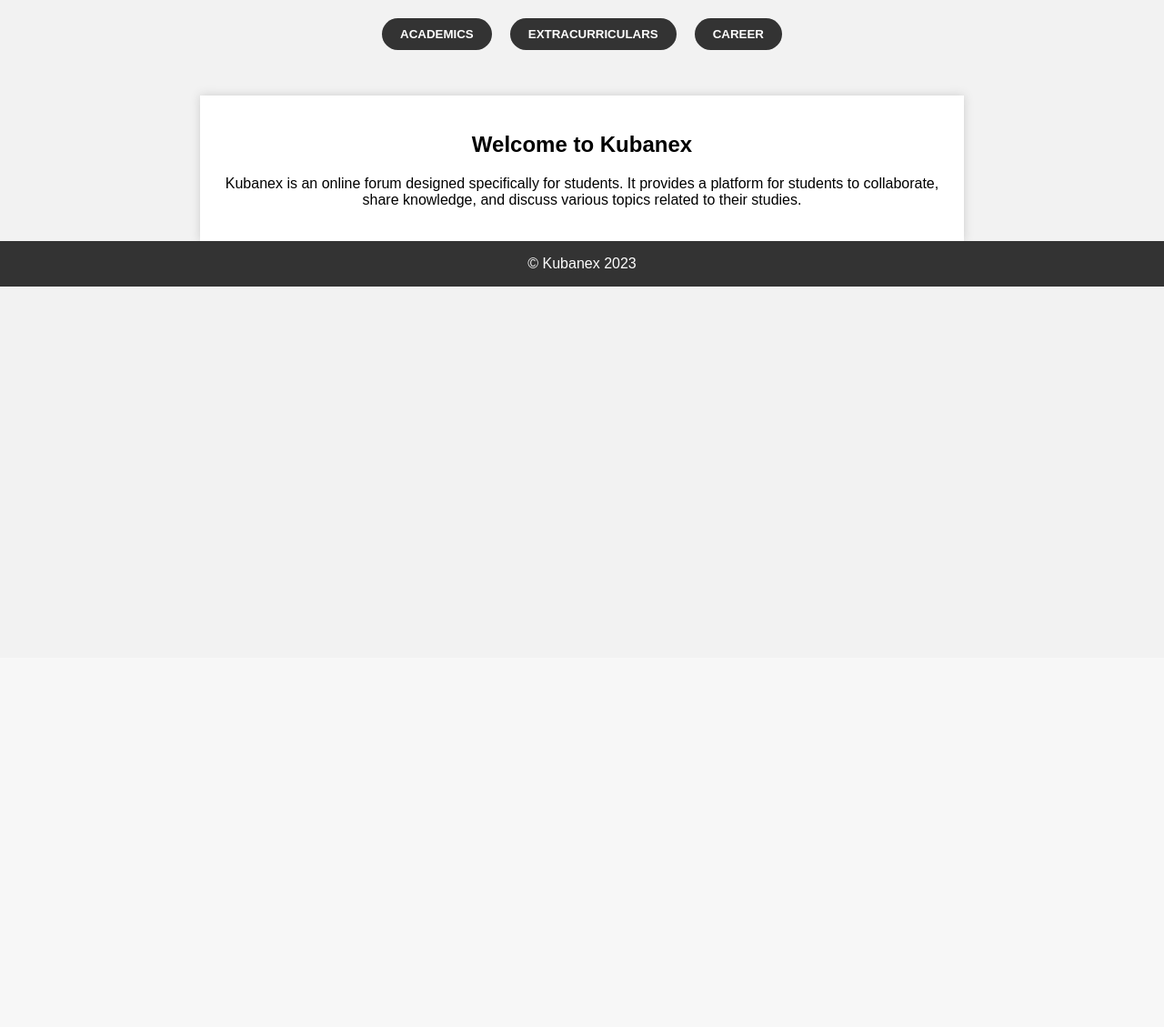
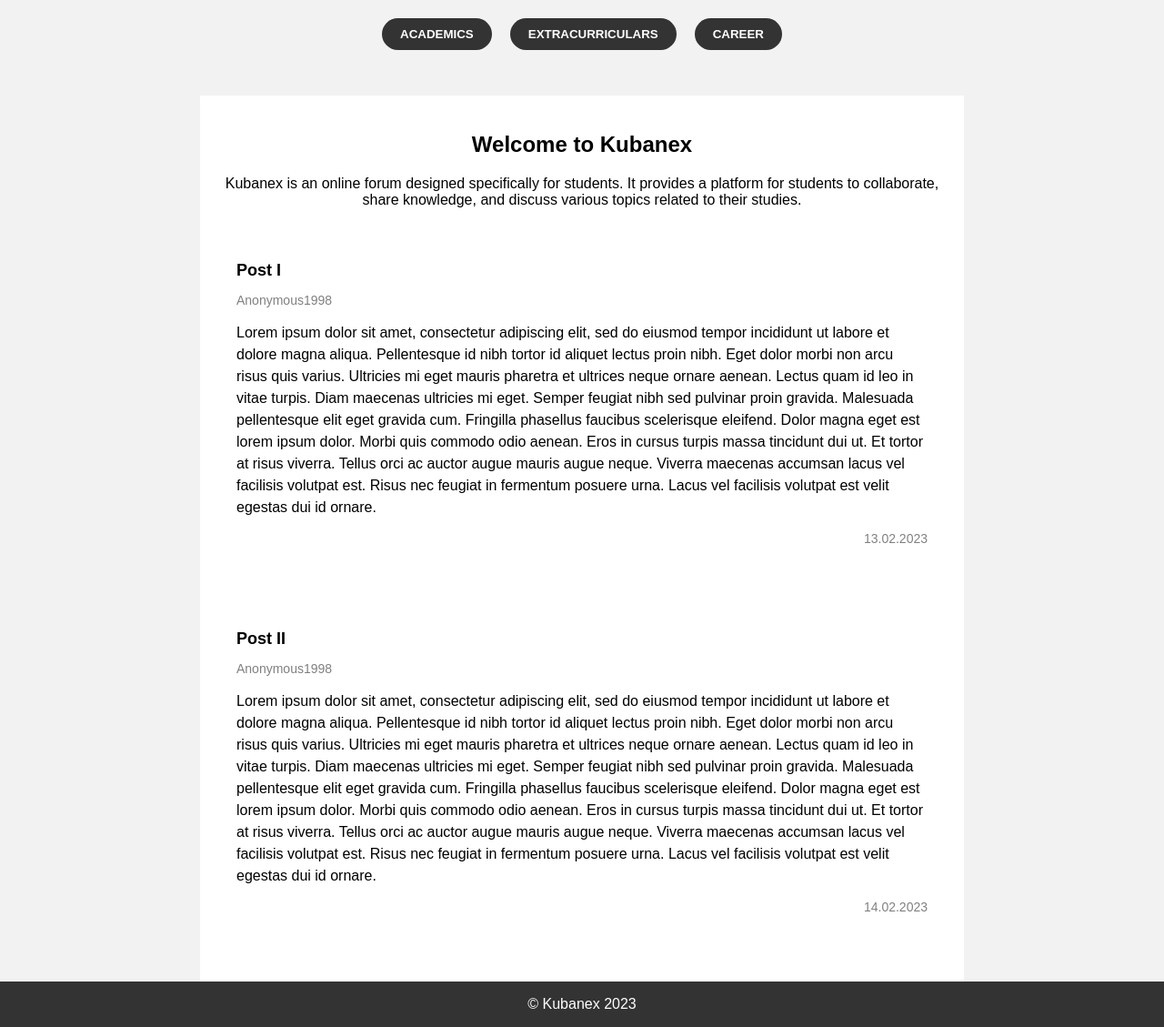
Before and after one commit to the-kingpaw/Kubanex, a Django app: page / in a window 1280 px wide. Shown: the part 77-1206 px from the top of the page at 91% size. Before the commit the page ends 392 px from the top, so only its background shows below. Run offline with Django 4.2, Linux system fonts and the light colour scheme.

Commit message:
updated frontend

```diff
--- a/kubanex_website/forum/static/forum/style.css
+++ b/kubanex_website/forum/static/forum/style.css
@@ -62,7 +62,7 @@ header nav a:hover {
 main {
   background-color: white;
   padding: 20px;
-  box-shadow: 0 0 10px #ccc;
+  /* box-shadow: 0 0 10px #ccc; */
   margin: 0 auto;
   max-width: 800px;
   text-align: center;
@@ -85,3 +85,37 @@ footer {
 footer p {
   margin: 0;
 }
+
+/* Post styles */
+
+.post {
+  background-color: white;
+  /* box-shadow: 0 0 10px #ccc; */
+  margin: 20px 0;
+  padding: 20px;
+  text-align: left;
+}
+
+.post .title {
+  font-size: 18px;
+  font-weight: bold;
+  margin-bottom: 10px;
+}
+
+.post .username {
+  font-size: 14px;
+  color: gray;
+  margin-bottom: 10px;
+}
+
+.post .content {
+  font-size: 16px;
+  line-height: 1.5;
+  margin-bottom: 10px;
+}
+
+.post .timestamp {
+  font-size: 14px;
+  color: gray;
+  text-align: right;
+}
--- a/kubanex_website/forum/templates/forum/index.html
+++ b/kubanex_website/forum/templates/forum/index.html
@@ -28,6 +28,25 @@
   <main style="margin-top: 50px;">
     <h2>Welcome to Kubanex</h2>
     <p>Kubanex is an online forum designed specifically for students. It provides a platform for students to collaborate, share knowledge, and discuss various topics related to their studies.</p>
+
+    <div class="post">
+      <p class="title">Post I</p>
+      <p class="username">Anonymous1998</p>
+      <p class="content">
+        Lorem ipsum dolor sit amet, consectetur adipiscing elit, sed do eiusmod tempor incididunt ut labore et dolore magna aliqua. Pellentesque id nibh tortor id aliquet lectus proin nibh. Eget dolor morbi non arcu risus quis varius. Ultricies mi eget mauris pharetra et ultrices neque ornare aenean. Lectus quam id leo in vitae turpis. Diam maecenas ultricies mi eget. Semper feugiat nibh sed pulvinar proin gravida. Malesuada pellentesque elit eget gravida cum. Fringilla phasellus faucibus scelerisque eleifend. Dolor magna eget est lorem ipsum dolor. Morbi quis commodo odio aenean. Eros in cursus turpis massa tincidunt dui ut. Et tortor at risus viverra. Tellus orci ac auctor augue mauris augue neque. Viverra maecenas accumsan lacus vel facilisis volutpat est. Risus nec feugiat in fermentum posuere urna. Lacus vel facilisis volutpat est velit egestas dui id ornare.
+      </p>
+      <p class="timestamp">13.02.2023</p>
+    </div>
+
+    <div class="post">
+      <p class="title">Post II</p>
+      <p class="username">Anonymous1998</p>
+      <p class="content">
+        Lorem ipsum dolor sit amet, consectetur adipiscing elit, sed do eiusmod tempor incididunt ut labore et dolore magna aliqua. Pellentesque id nibh tortor id aliquet lectus proin nibh. Eget dolor morbi non arcu risus quis varius. Ultricies mi eget mauris pharetra et ultrices neque ornare aenean. Lectus quam id leo in vitae turpis. Diam maecenas ultricies mi eget. Semper feugiat nibh sed pulvinar proin gravida. Malesuada pellentesque elit eget gravida cum. Fringilla phasellus faucibus scelerisque eleifend. Dolor magna eget est lorem ipsum dolor. Morbi quis commodo odio aenean. Eros in cursus turpis massa tincidunt dui ut. Et tortor at risus viverra. Tellus orci ac auctor augue mauris augue neque. Viverra maecenas accumsan lacus vel facilisis volutpat est. Risus nec feugiat in fermentum posuere urna. Lacus vel facilisis volutpat est velit egestas dui id ornare.
+      </p>
+      <p class="timestamp">14.02.2023</p>
+    </div>
+
   </main>
 
   <footer>
```
